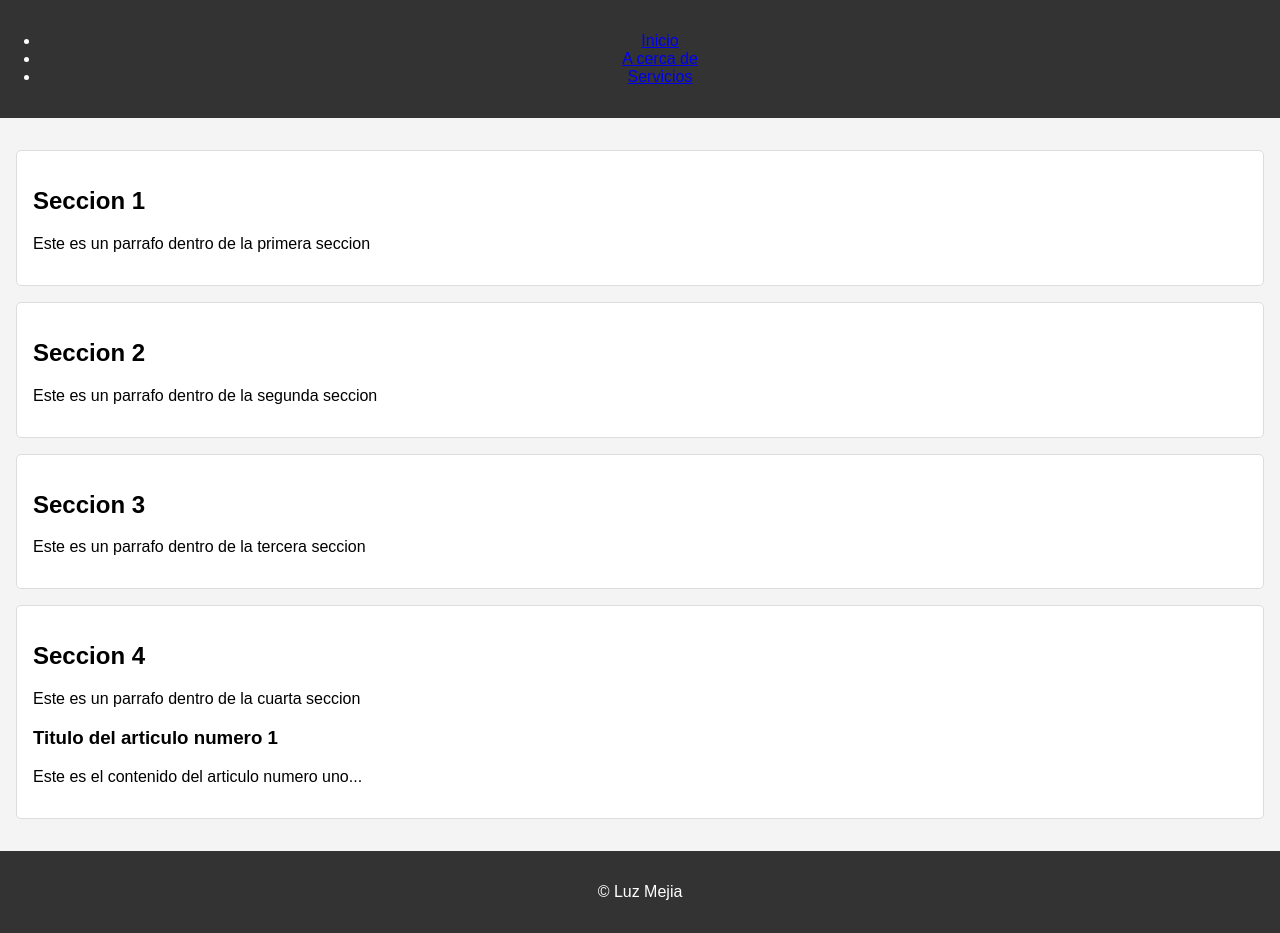
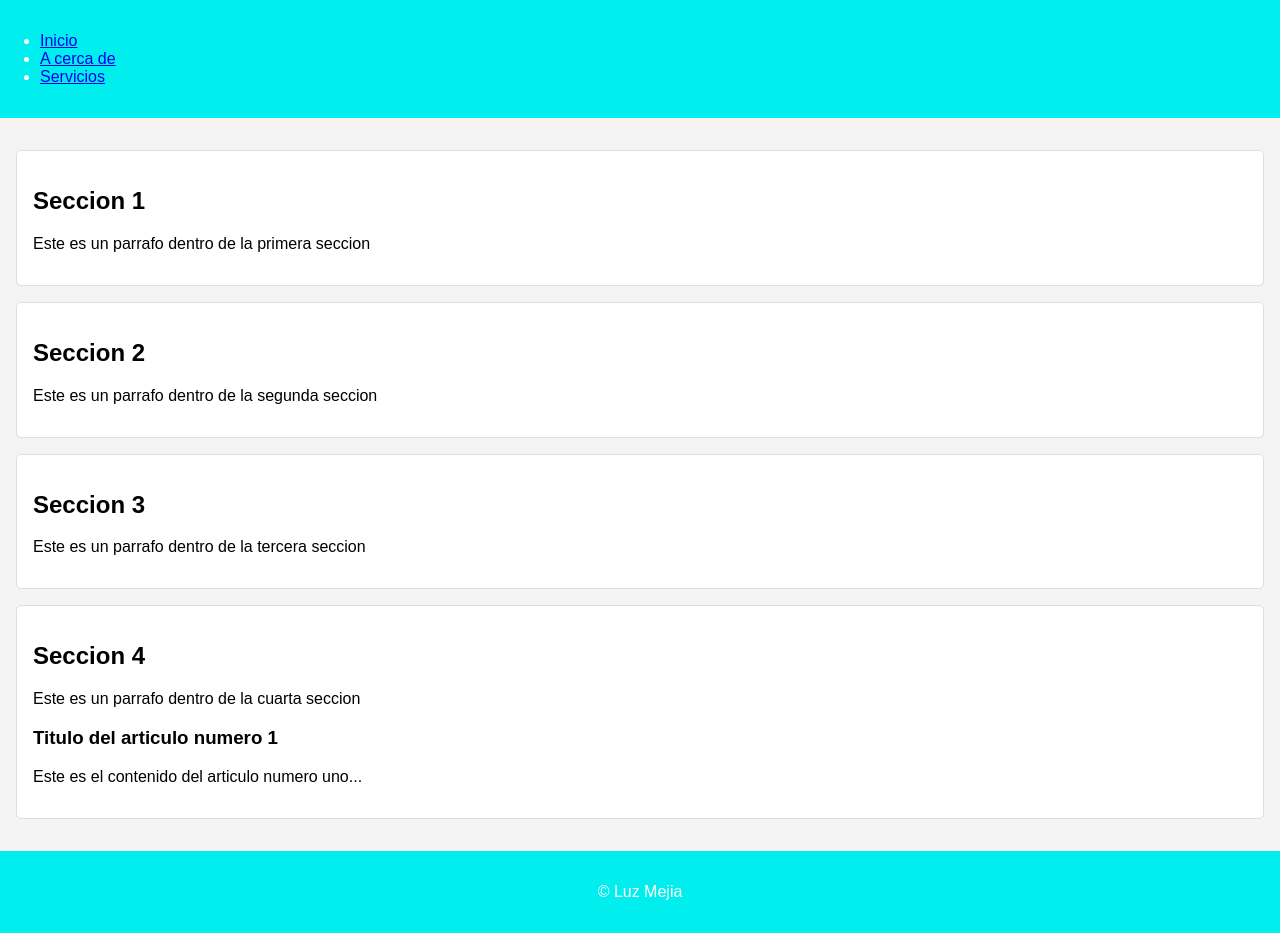
Before and after one commit to luzk-mb/laboratorio15, a plain HTML site: page index.html in a window 1280 px wide. Drawn offline with Linux system fonts and the light colour scheme.

Commit message:
estilos2

```diff
--- a/index.html
+++ b/index.html
@@ -4,7 +4,7 @@
     <meta charset="UTF-8">
     <meta name="viewport" content="width=device-width, initial-scale=1.0">
     <title>Laboratorio 15</title>
-    <link rel="stylesheet" href="styles.css"
+    <link rel="stylesheet" href="styles.css">
 </head>
 <body>
     <header>
--- a/styles.css
+++ b/styles.css
@@ -12,7 +12,7 @@ section {
     border-radius: 5px;
 }
 header, footer {
-    background-color: #333;
+    background-color: #00eeee;
     color: white;
     text-align: center;
     padding: 1em 0;
@@ -20,3 +20,8 @@ header, footer {
 div{
     padding: 1em;
 }
+nav{
+    color: white;
+    text-align: left;
+    font-size: 18;
+}
```
